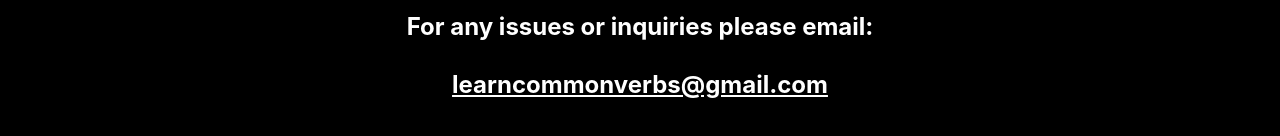
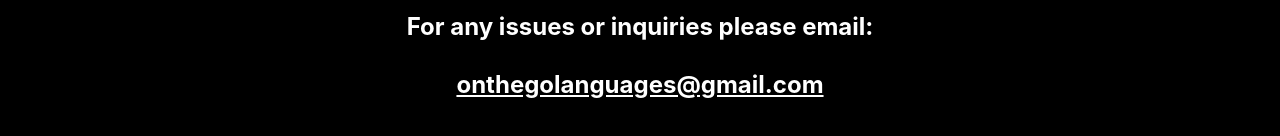
Before and after one commit to ed239/CommonVerbsSupport, a React (Create React App) app in the folder verbsupport/: page /contact in a window 1280 px wide. Shown: the part 610-746 px from the top of the page. Built offline with nearby package versions, Linux system fonts and the light colour scheme.

Commit message:
updating email

```diff
--- a/verbsupport/src/components/Contact.js
+++ b/verbsupport/src/components/Contact.js
@@ -9,7 +9,7 @@ const Contact = () => {
             <div className='textC'>
                 <h1>Contact Information</h1>
                 <img src={logo} className='App-logoC' alt='Logo'></img>
-                <h2>For any issues or inquiries please email: <br></br><br></br> <a href="mailto:learncommonverbs@gmail.com" style={{ color: 'white' }}>learncommonverbs@gmail.com</a></h2>
+                <h2>For any issues or inquiries please email: <br></br><br></br> <a href="mailto:onthegolanguages@gmail.com" style={{ color: 'white' }}>onthegolanguages@gmail.com</a></h2>
 
             </div>
 
--- a/verbsupport/src/components/PrivacyPolicy.js
+++ b/verbsupport/src/components/PrivacyPolicy.js
@@ -18,7 +18,7 @@ const PrivacyPolicy = () =>{
             <h3>Third Party Services</h3>
             <p>No third-party services that collect or process personal data are used. This means that your information is not shared with or accessible to any external entities.</p>
             <h3>Contact Us</h3>
-            <p>Please email learncommonverbs@gmail.com for any issues.</p>
+            <p>Please email onthegolanguages@gmail.com for any issues.</p>
             </div>
         </div>
     );
```
